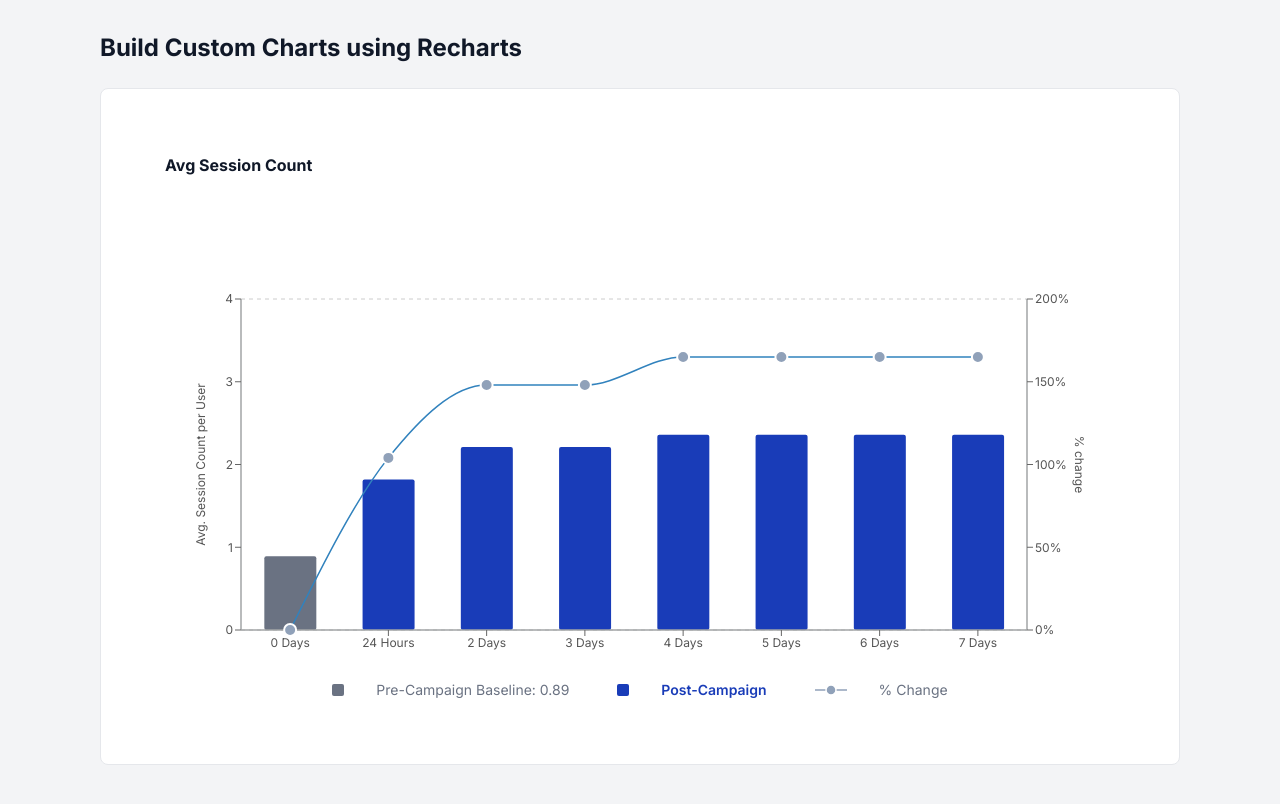
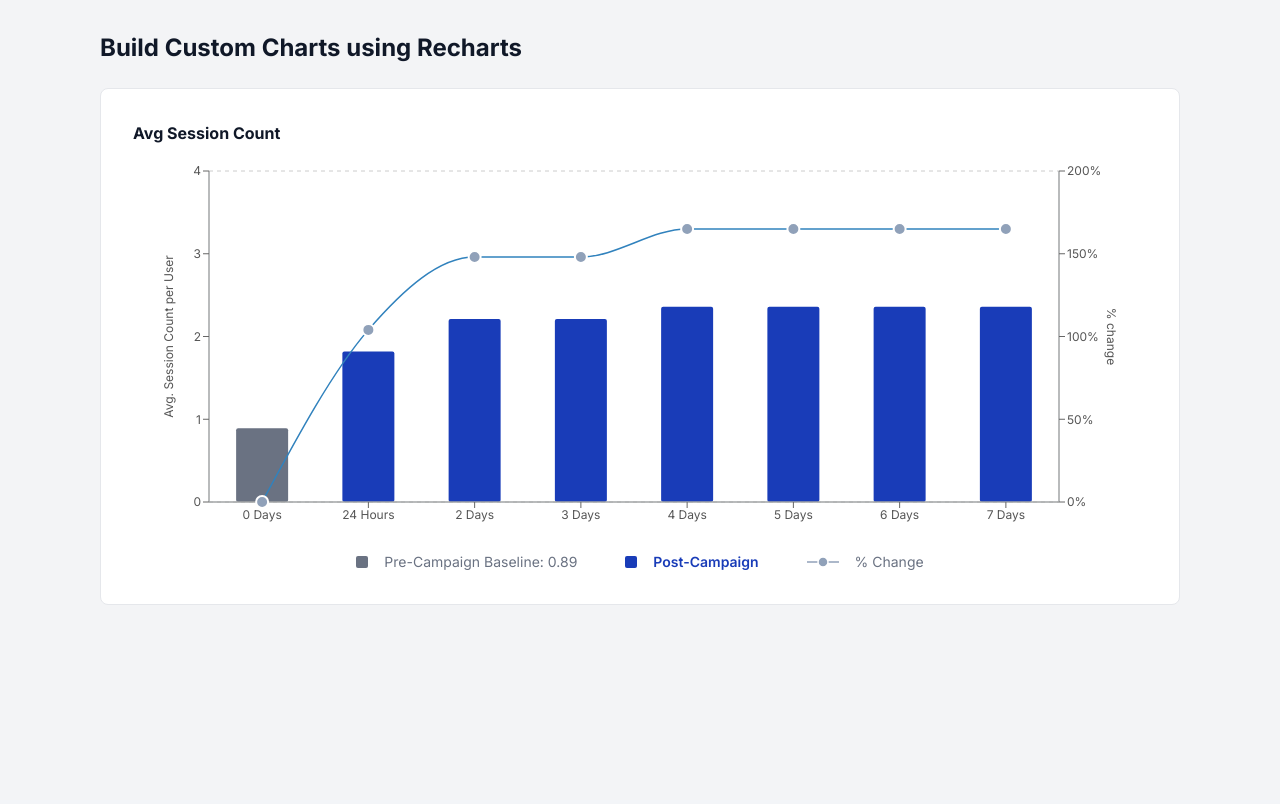
Before and after one commit to hritik5102/Create-Custom-Charts-Using-Recharts, a React (Vite) app: page / in a window 1280 px wide. Shown: the top 804 px of the page. Built offline with nearby package versions, Linux system fonts and the light colour scheme.

Commit message:
Make the graph visually appealing ✨

```diff
--- a/src/components/Chart.jsx
+++ b/src/components/Chart.jsx
@@ -146,7 +146,7 @@ const CustomLegend = ({ baseline, color }) => (
     }
   >
     {/* Pre-Campaign Baseline */}
-    <div className="flex items-center gap-8">
+    <div className="flex items-center gap-4">
       <svg width="12" height="12">
         <rect width="12" height="12" rx="2" className="fill-gray-500" />
       </svg>
@@ -154,7 +154,7 @@ const CustomLegend = ({ baseline, color }) => (
     </div>
 
     {/* Post-Campaign */}
-    <div className="flex items-center gap-8">
+    <div className="flex items-center gap-4">
       <svg width="12" height="12">
         <rect width="12" height="12" rx="2" className={color.FILL} />
       </svg>
@@ -162,7 +162,7 @@ const CustomLegend = ({ baseline, color }) => (
     </div>
 
     {/* % Change */}
-    <div className="flex items-center gap-8">
+    <div className="flex items-center gap-4">
       <svg width="32" height="14">
         <line
           x1="0"
@@ -300,14 +300,9 @@ const Chart = ({ metric }) => {
   const pctTicks = generateTicks(percentageChangeData);
 
   return (
-    <div
-      className={
-        "rounded-lg mb-6 flex w-full flex-col gap-1 bg-white " +
-        "gap-4 rounded-[6px] border border-solid border-gray-200 p-16"
-      }
-    >
+    <div className="flex w-full flex-col gap-4 rounded-lg border border-gray-200 bg-white p-8">
       {/* Header */}
-      <div className="mb-24 flex items-center justify-between">
+      <div className="flex items-center justify-between">
         <h2 className="text-19 font-bold m-0 text-gray-900">{metric?.label}</h2>
       </div>
 
```
